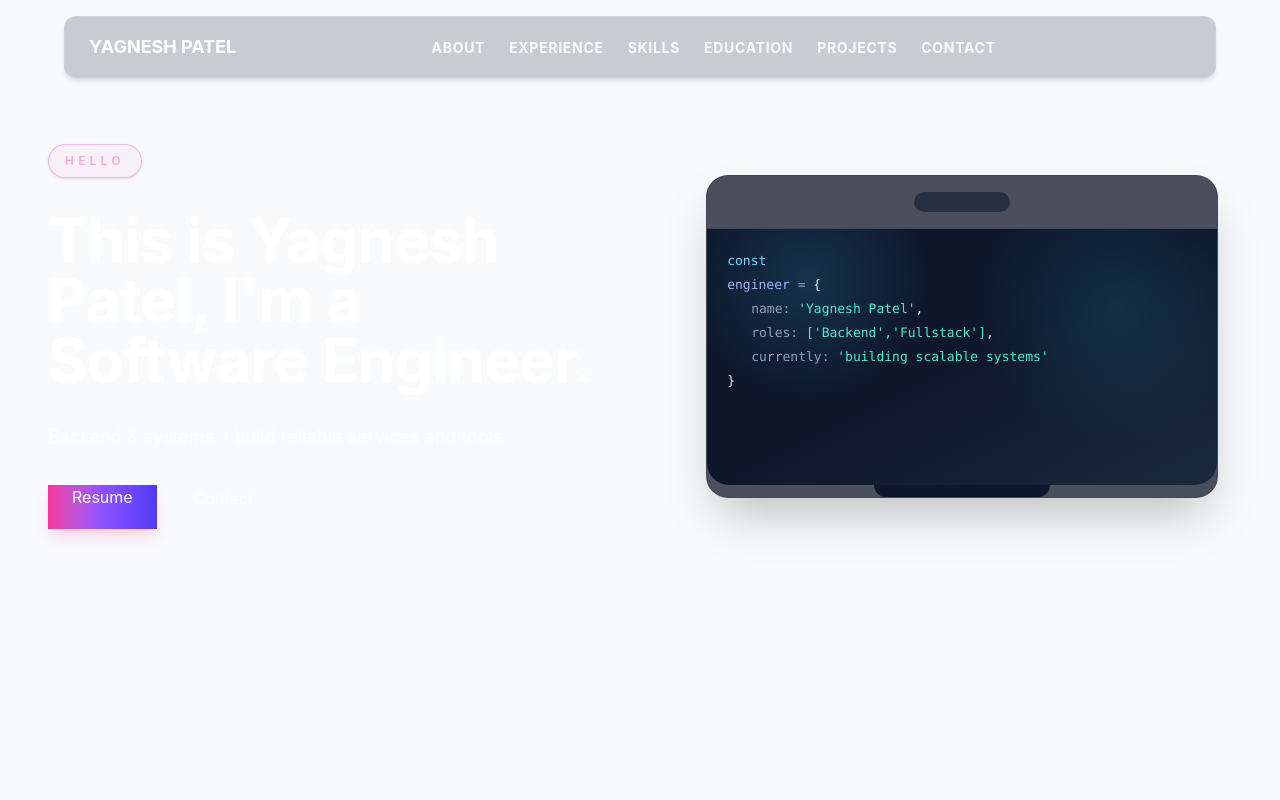
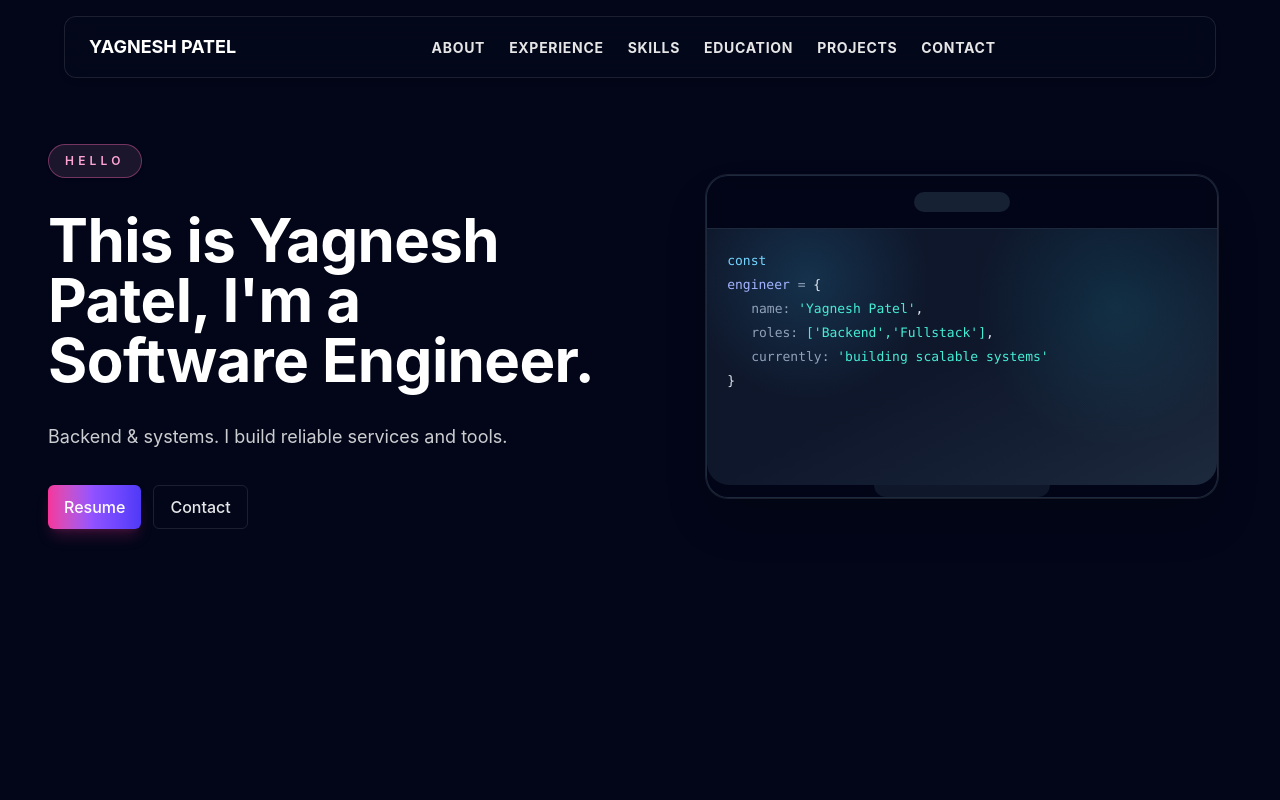
Before and after one commit to yjp1406/yagnesh-portfolio, a React (Vite) app: page / in a window 1280 px wide. Shown: the top 800 px of the page. Built offline with nearby package versions, Linux system fonts and the light colour scheme.

Commit message:
final changes

```diff
--- a/src/App.jsx
+++ b/src/App.jsx
@@ -20,7 +20,7 @@ function Home() {
 export default function App() {
   return (
     <BrowserRouter>
-      <div className="min-h-dvh flex flex-col bg-slate-50 text-slate-900 transition-colors duration-300 dark:bg-slate-950 dark:text-slate-100">
+      <div className="min-h-dvh flex flex-col bg-slate-950 text-slate-100 transition-colors duration-300">
         <Navbar />
         <div className="flex-1">
           <Routes>
--- a/src/components/Footer.jsx
+++ b/src/components/Footer.jsx
@@ -1,8 +1,8 @@
 export default function Footer() {
   return (
-    <footer className="border-t border-slate-200 bg-white dark:border-slate-800 dark:bg-slate-950">
-      <div className="container py-8 text-center text-sm text-slate-600 dark:text-slate-400">
-        © 2025 <span className="text-slate-800 dark:text-slate-200">Yagnesh Patel</span>
+    <footer className="border-t border-slate-800 bg-slate-950">
+      <div className="container py-8 text-center text-sm text-slate-400">
+        © 2025 <span className="text-slate-200">Yagnesh Patel</span>
       </div>
     </footer>
   )
--- a/src/index.css
+++ b/src/index.css
@@ -79,22 +79,26 @@ html {
   background-image: radial-gradient(circle at 20% 20%, rgba(59, 130, 246, 0.25) 0, transparent 55%);
 }
 
+/* badges: light and dark variants */
 .badge {
-  @apply inline-flex items-center rounded-full border border-gray-300 bg-gray-100 px-3 py-1 text-sm text-gray-700 shadow-sm backdrop-blur transition-colors hover:border-pink-500 hover:text-pink-600;
+  @apply inline-flex items-center rounded-full border border-slate-200 bg-white px-3 py-1 text-sm text-slate-700 shadow-sm backdrop-blur transition-colors hover:border-pink-500 hover:text-pink-600;
+}
+.dark .badge {
+  @apply border-white/10 bg-[#0f1724]/50 text-white/90 hover:border-pink-500 hover:text-pink-400;
 }
 
-.badge {
-  @apply inline-flex items-center rounded-full border border-white/10 bg-[#0f1724]/50 px-3 py-1 text-sm text-white/90 shadow-sm backdrop-blur transition-colors hover:border-pink-500 hover:text-pink-400;
+.btn {
+  @apply inline-flex items-center justify-center rounded-md px-4 py-2 font-medium transition-all duration-200;
 }
+
 .btn-primary {
   /* CTA gradient: pink -> violet -> indigo */
   @apply bg-gradient-to-r from-pink-500 via-violet-500 to-indigo-600 text-white shadow-lg shadow-pink-500/20 hover:brightness-105;
 }
 .btn-outline {
-  @apply border border-gray-300 bg-transparent text-gray-700 hover:border-pink-500 hover:text-pink-600;
+  @apply border border-slate-200 bg-white text-slate-700 hover:border-pink-500 hover:text-pink-600;
 }
-
-.btn-outline {
+.dark .btn-outline {
   @apply border border-white/10 bg-transparent text-white/90 hover:border-pink-500 hover:text-pink-400;
 }
 
--- a/src/sections/Contact.jsx
+++ b/src/sections/Contact.jsx
@@ -10,29 +10,29 @@ const socials = [
 
 export default function Contact() {
   return (
-    <section id="contact" className="section border-t border-slate-200 dark:border-slate-800">
+  <section id="contact" className="section border-t border-slate-800">
       <div className="container grid gap-6">
   <h2 className="text-2xl font-semibold text-white">Let’s connect</h2>
         <div className="grid gap-6 md:grid-cols-[minmax(0,1.1fr)_minmax(0,0.9fr)]">
           <div className="space-y-5">
             <div className="flex items-start gap-4 rounded-2xl card p-5">
-              <span className="flex h-12 w-12 items-center justify-center rounded-full bg-pink-50 text-pink-700">
+              <span className="flex h-12 w-12 items-center justify-center rounded-full bg-pink-900 text-pink-200">
                 <FiMail size={22} />
               </span>
               <div>
                 <h3 className="text-xs font-semibold uppercase tracking-[0.2em] text-slate-500 dark:text-slate-400">Email</h3>
-                <a className="text-lg font-medium text-slate-800 underline-offset-4 hover:underline dark:text-slate-100" href="mailto:yagneshjp1406@gmail.com">
+                <a className="text-lg font-medium text-slate-100 underline-offset-4 hover:underline" href="mailto:yagneshjp1406@gmail.com">
                   yagneshjp1406@gmail.com
                 </a>
               </div>
             </div>
             <div className="flex items-start gap-4 rounded-2xl card p-5">
-              <span className="flex h-12 w-12 items-center justify-center rounded-full bg-pink-50 text-pink-700">
+              <span className="flex h-12 w-12 items-center justify-center rounded-full bg-pink-900 text-pink-200">
                 <FiPhone size={22} />
               </span>
               <div>
                 <h3 className="text-xs font-semibold uppercase tracking-[0.2em] text-slate-500 dark:text-slate-400">Phone</h3>
-                <p className="text-lg font-medium text-slate-800 dark:text-slate-100">+91-7016178175</p>
+                <p className="text-lg font-medium text-slate-100">+91-7016178175</p>
               </div>
             </div>
             <div className="flex flex-wrap gap-3">
@@ -42,7 +42,7 @@ export default function Contact() {
                   href={href}
                   target="_blank"
                   rel="noreferrer"
-                  className="inline-flex w-full max-w-[10.5rem] items-center justify-center gap-2 rounded-full border border-slate-200 bg-white px-4 py-2 text-sm font-medium text-slate-600 shadow-sm transition-all hover:-translate-y-0.5 hover:border-teal-500 hover:text-teal-600 dark:border-slate-700 dark:bg-slate-900 dark:text-slate-200 dark:hover:border-teal-400 dark:hover:text-teal-300"
+                    className="inline-flex w-full max-w-[10.5rem] items-center justify-center gap-2 rounded-full border border-slate-700 bg-slate-900 px-4 py-2 text-sm font-medium text-slate-200 shadow-sm transition-all hover:-translate-y-0.5 hover:border-teal-400 hover:text-teal-300"
                 >
                   <Icon size={18} />
                   {label}
```
